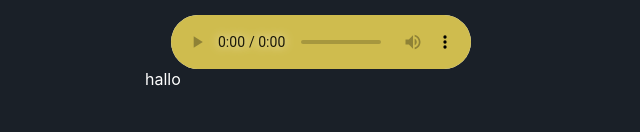
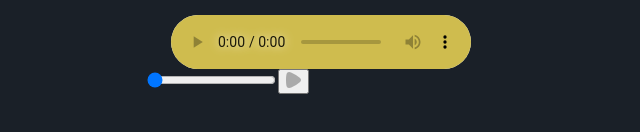
Before and after one commit to fre-ben/nukebox, a Next.js app: page /songs/fit-for-an-autopsy_the-sea-of-tragic-beasts in a window 1280 px wide. Shown: the part 484-616 px from the top of the page, without its empty margins (319-959 px from the left). Built offline with nearby package versions, Linux system fonts and the light colour scheme.

Commit message:
:sparkles: Add customPlayer with functioning Play/Pause

```diff
--- a/components/CustomPlayer.tsx
+++ b/components/CustomPlayer.tsx
@@ -1,5 +1,42 @@
+import { useEffect, useRef, useState } from "react";
 import styles from "../styles/CustomPlayer.module.css";
 
-export default function CustomPlayer() {
-  return <div>hallo</div>;
+type Props = {
+  src: string;
+};
+
+export default function CustomPlayer({ src }: Props) {
+  const audioRef = useRef(new Audio(src));
+  const intervalRef = useRef<NodeJS.Timeout>();
+  const [isPlaying, setIsPlaying] = useState(false);
+  const [progress, setProgress] = useState(0);
+
+  const audioElement = audioRef.current;
+
+  useEffect(() => {
+    if (isPlaying) {
+      audioElement.play();
+      intervalRef.current = setInterval(() => {
+        setProgress(audioElement.currentTime);
+      }, 2000);
+    } else {
+      clearInterval(intervalRef.current);
+      audioElement.pause();
+    }
+  }, [isPlaying]);
+
+  return (
+    <div className={styles.customPlayer}>
+      <input
+        className={styles.duration}
+        type="range"
+        min="0"
+        max={audioElement.duration}
+        value={progress}
+      />
+      <button className={styles.btn} onClick={() => setIsPlaying(!isPlaying)}>
+        <img src={isPlaying ? "/pause.svg" : "/play.svg"} />
+      </button>
+    </div>
+  );
 }
--- a/pages/songs/[id].tsx
+++ b/pages/songs/[id].tsx
@@ -41,7 +41,7 @@ export default function Song() {
       <SongPlaying {...song} />
       <Toolbar />
       <SongControls audioSrc={song.audioSrc} />
-      <CustomPlayer />
+      <CustomPlayer src={song.audioSrc} />
     </div>
   );
 }
```
Also changed, not shown: public/pause.svg (added), public/play.svg (added).
